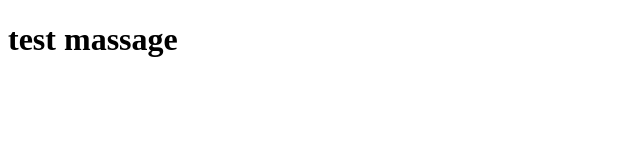
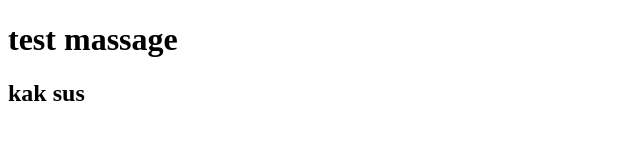
Before and after one commit to Crysourceit/hardProject, a plain HTML site: page index.html in a window 1280 px wide. Shown: the whole page, without its empty margins (0-640 px from the left). Drawn offline with Linux system fonts and the light colour scheme.

Commit message:
change index.html

```diff
--- a/index.html
+++ b/index.html
@@ -8,6 +8,6 @@
 </head>
 <body>
     <h1>test massage</h1>
-
+    <h2>kak sus</h2>
 </body>
 </html>
```
